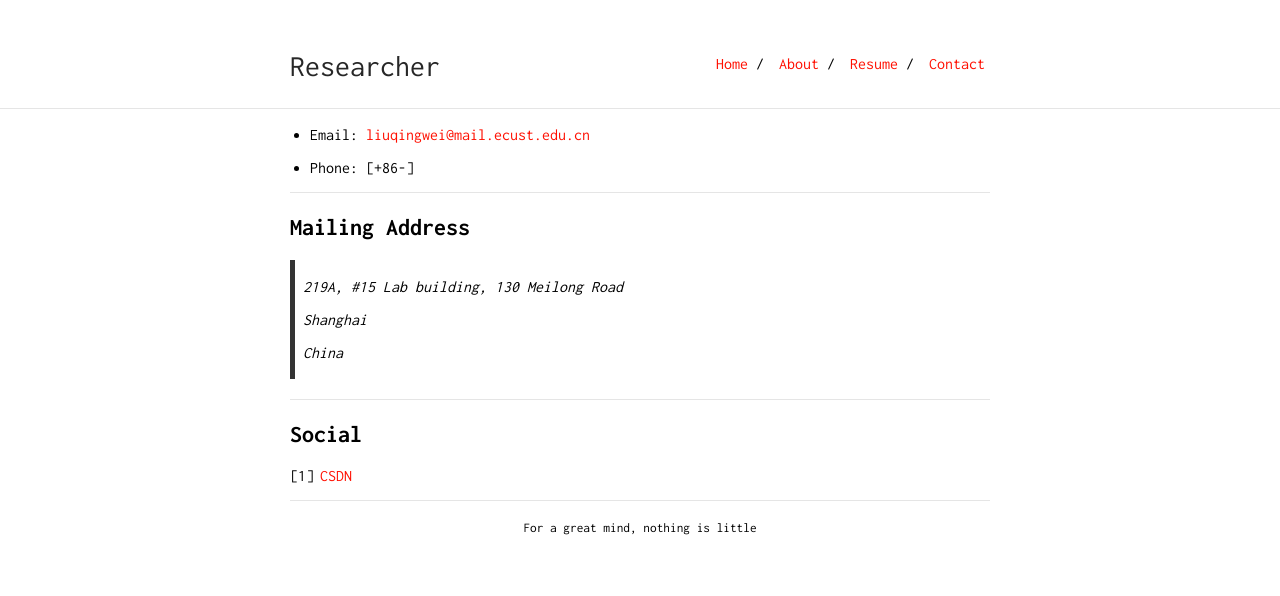
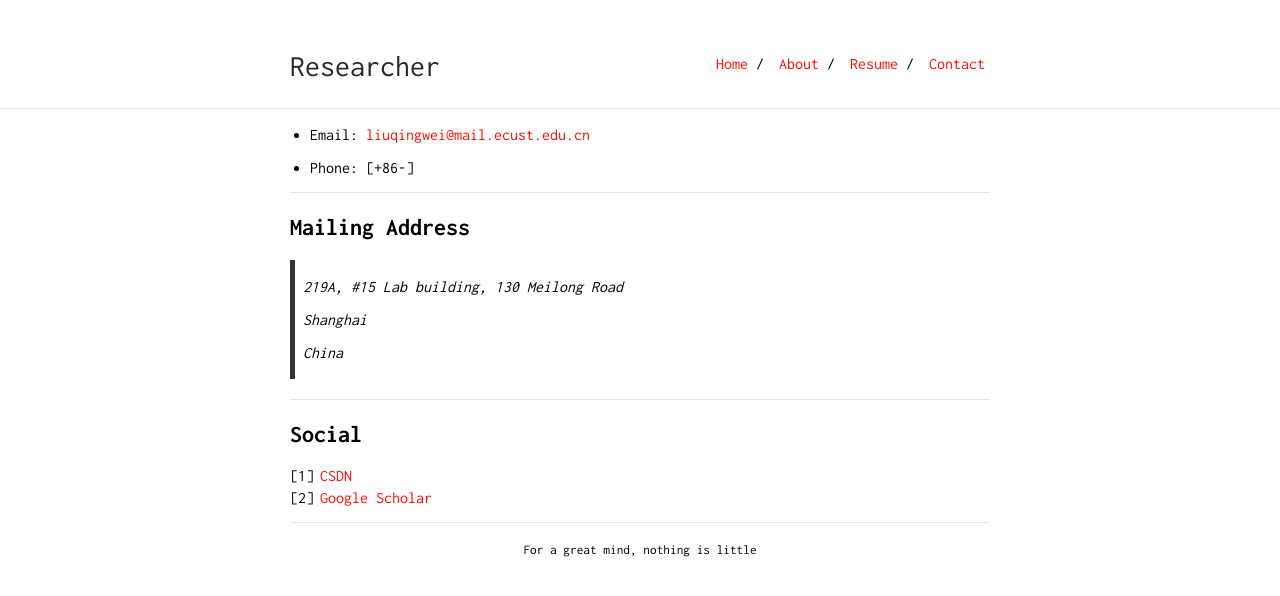
Before and after one commit to lelivre/lelivre.github.io, a Jekyll site: the page built from contact.md, in a window 1280 px wide. Shown: the top 596 px of the page. Built offline with Jekyll 4.4.1, drawn with Linux system fonts in a browser that asks for light colours.

Commit message:
Add Scholar profile

```diff
--- a/contact.md
+++ b/contact.md
@@ -22,3 +22,4 @@ is_contact: true
 ## Social
 
 1. [CSDN](https://blog.csdn.net/weixin_44340732)
+2. [Google Scholar](https://Scholar.google.com)
```
